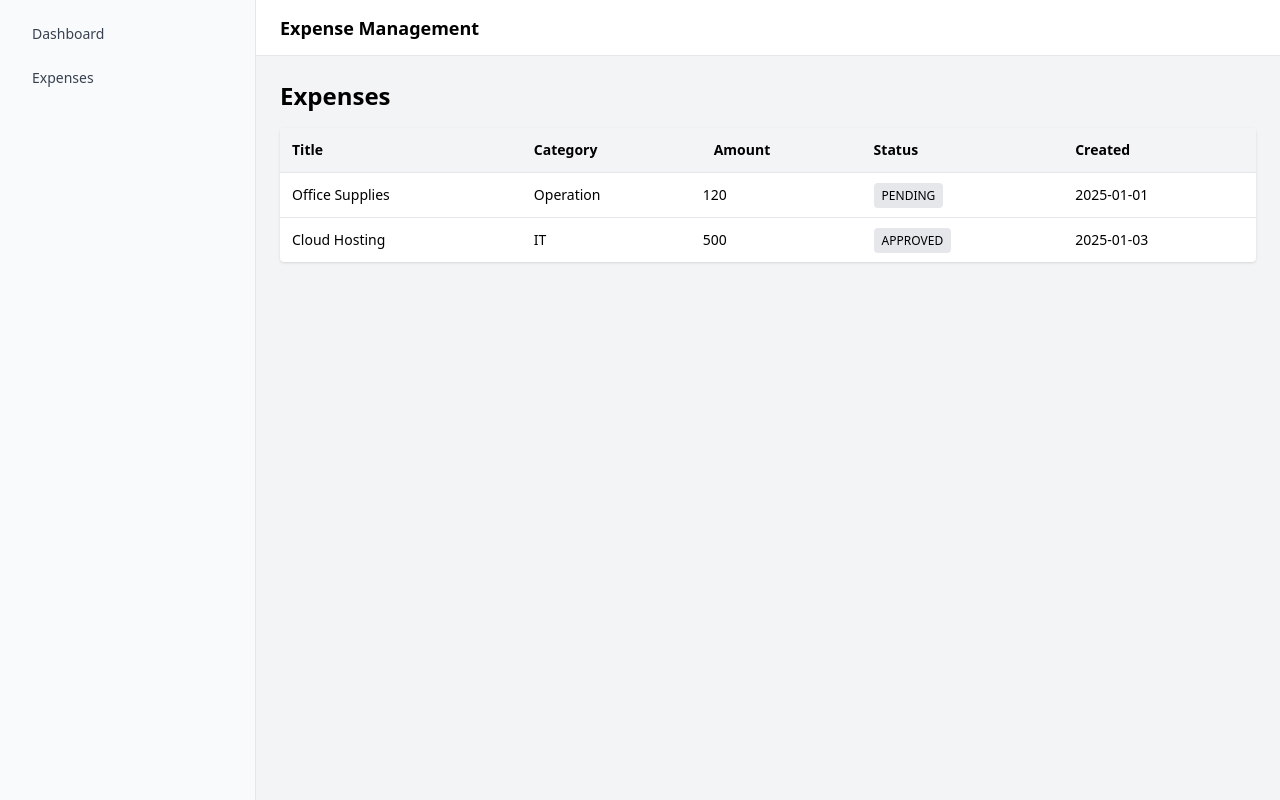
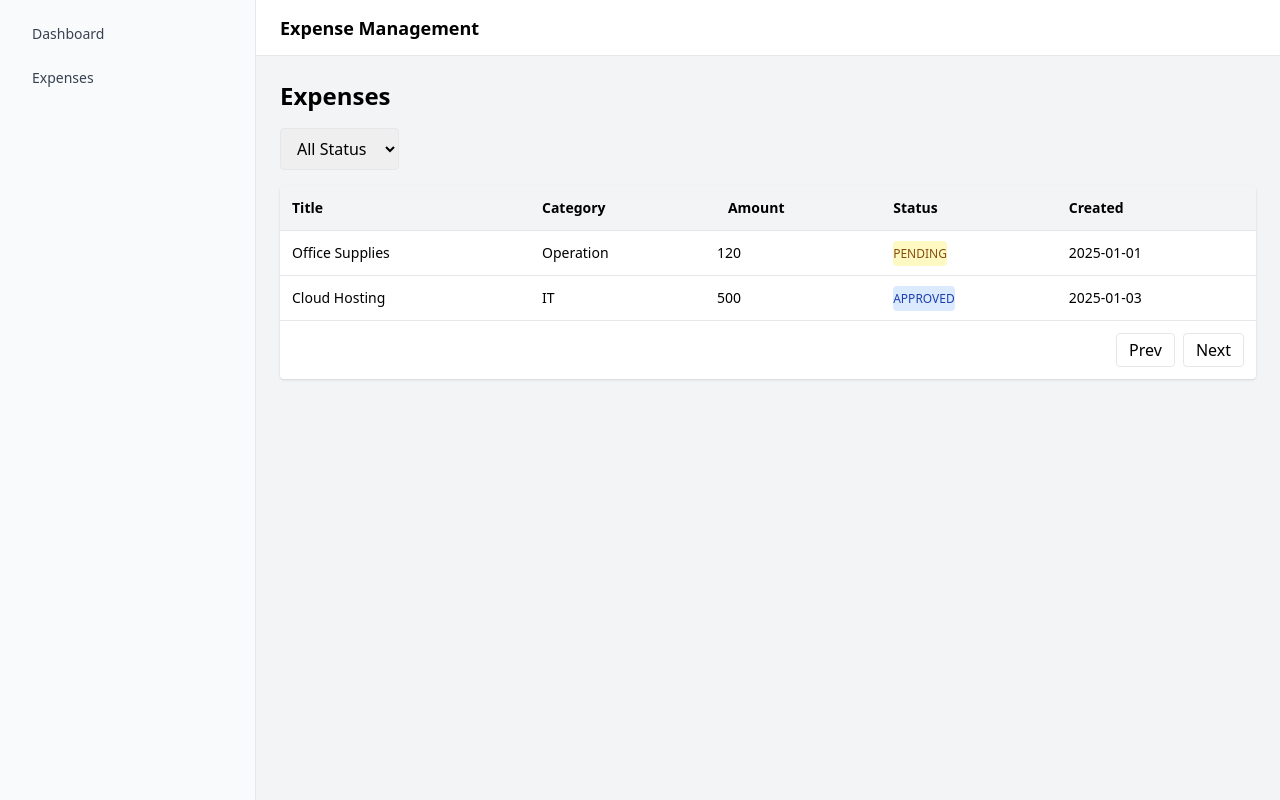
Before and after one commit to sahana-kulkarni/expense-disbursal-dashboard, a React (Vite) app: page /expenses in a window 1280 px wide. Built offline with nearby package versions, Linux system fonts and the light colour scheme.

Commit message:
Add filters, status badges, and pagination skeleton

```diff
--- a/src/components/common/Loader.tsx
+++ b/src/components/common/Loader.tsx
@@ -0,0 +1,3 @@
+export default function Loader() {
+  return <p className="text-gray-500">Loading...</p>;
+}
--- /dev/null
+++ b/src/components/common/StatusBadge.tsx
@@ -0,0 +1,17 @@
+type Props = {
+  status: "PENDING" | "APPROVED" | "PAID";
+};
+
+const styles: Record<Props["status"], string> = {
+  PENDING: "bg-yellow-100 text-yellow-800",
+  APPROVED: "bg-blue-100 text-blue-800",
+  PAID: "bg-green-100 text-green-800",
+};
+
+export default function StatusBadge({ status }: Props) {
+  return (
+    <span className={`x-2 py-1 rounded text-xs font-medium ${styles[status]}`}>
+      {status}
+    </span>
+  );
+}
--- a/src/components/expenses/ExpenseFilters.tsx
+++ b/src/components/expenses/ExpenseFilters.tsx
@@ -0,0 +1,19 @@
+type Props = {
+  onFilter: (status: string) => void;
+};
+
+export default function ExpenseFilters({ onFilter }: Props) {
+  return (
+    <div className="flex gap-4 mb-4">
+      <select
+        className="border px-3 py-2 rounded"
+        onChange={(e) => onFilter(e.target.value)}
+      >
+        <option value="">All Status</option>
+        <option value="PENDING">Pending</option>
+        <option value="APPROVED">Approved</option>
+        <option value="PAID">Paid</option>
+      </select>
+    </div>
+  );
+}
--- a/src/components/expenses/ExpenseTable.tsx
+++ b/src/components/expenses/ExpenseTable.tsx
@@ -1,12 +1,22 @@
+import { useState } from "react";
 import { useExpenses } from "../../hooks/useExpenses";
+import StatusBadge from "../common/StatusBadge";
+import Loader from "../common/Loader";
+import ExpenseFilters from "./ExpenseFilters";
 
 export default function ExpenseTable() {
   const { data, isLoading, error } = useExpenses();
 
-  if (isLoading) return <p>Loading expenses...</p>;
+  const [status, setStatus] = useState("");
+
+  const filtered = status ? data?.filter((e) => e.status === status) : data;
+
+  if (isLoading) return <Loader />;
   if (error) return <p className="text-red-500">Failed to load expenses</p>;
 
   return (
+    <>
+      <ExpenseFilters onFilter={setStatus} />
       <div className="bg-white rounded shadow overflow-hidden">
         <table className="w-full text-sm">
           <thead className="bg-gray-100">
@@ -19,21 +29,24 @@ export default function ExpenseTable() {
             </tr>
           </thead>
           <tbody>
-          {data?.map((exp) => (
+            {filtered?.map((exp) => (
               <tr key={exp.id} className="border-t">
                 <td className="p-3">{exp.title}</td>
                 <td className="p-3">{exp.category}</td>
                 <td className="=p-3">{exp.amount}</td>
                 <td className="p-3">
-                <span className="px-2 py-1 rounded text-xs bg-gray-200">
-                  {exp.status}
-                </span>
+                  <StatusBadge status={exp.status} />
                 </td>
                 <td className="p-3">{exp.createdAt}</td>
               </tr>
             ))}
           </tbody>
         </table>
+        <div className="flex justify-end gap-2 p-3 border-t">
+          <button className="px-3 py-1 border rounded">Prev</button>
+          <button className="px-3 py-1 border rounded">Next</button>
         </div>
+      </div>
+    </>
   );
 }
```
Lines whose indentation alone changed are shown as unchanged.
